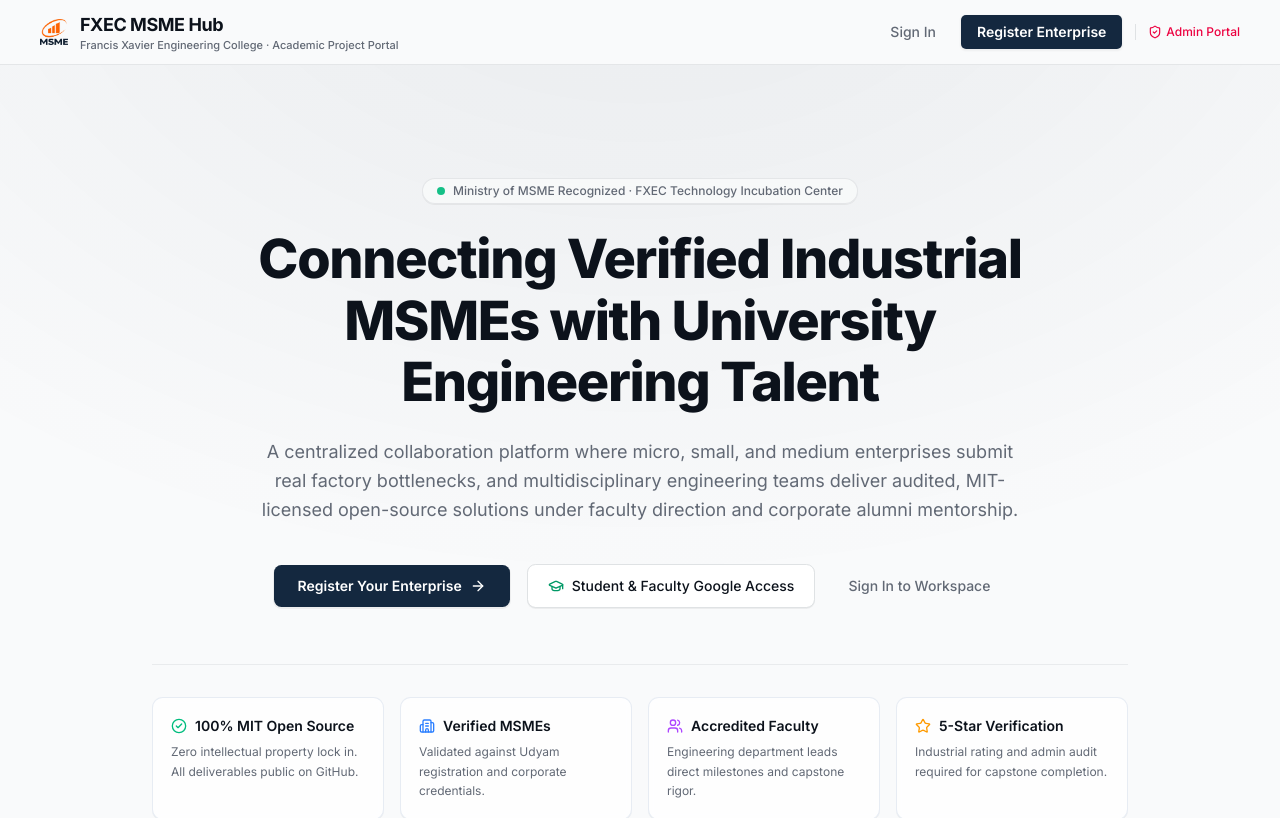
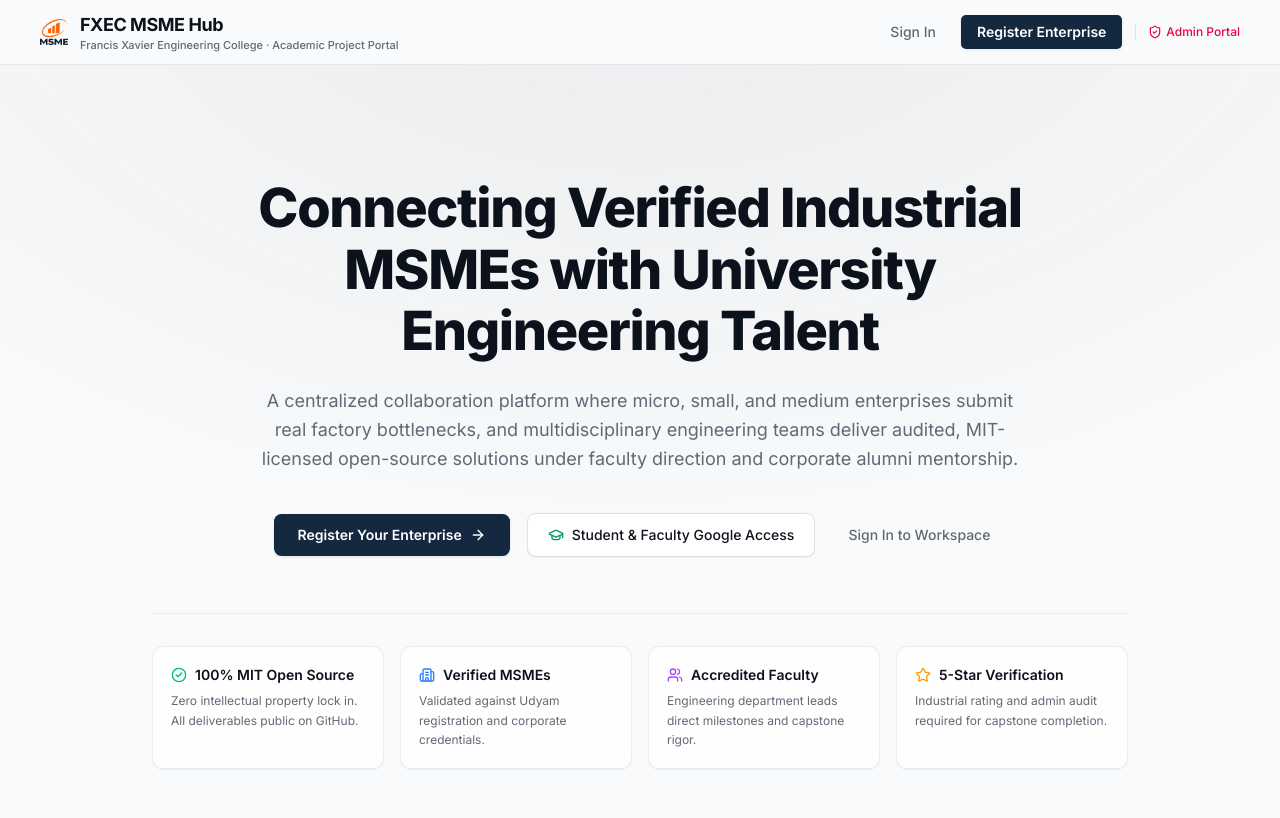
Before and after one commit to EsakkiAnand/MSME-Hub, a Next.js app in the folder client/: page / in a window 1280 px wide. Shown: the top 818 px of the page. Built offline with nearby package versions, Linux system fonts and the light colour scheme.

Commit message:
feat(ui): remove accreditation badge pill from Home page hero

```diff
--- a/client/app/page.tsx
+++ b/client/app/page.tsx
@@ -75,12 +75,6 @@ export default function Home() {
           className="relative border-b border-border/60 bg-[radial-gradient(ellipse_80%_80%_at_50%_-20%,rgba(20,40,63,0.07),rgba(255,255,255,0))] dark:bg-[radial-gradient(ellipse_80%_80%_at_50%_-20%,rgba(56,189,248,0.08),rgba(0,0,0,0))] py-16 sm:py-24 md:py-28"
         >
           <div className="container mx-auto max-w-5xl px-4 sm:px-6 text-center">
-            {/* Government & Institutional Accreditation Tag */}
-            <div className="inline-flex items-center gap-2 rounded-full border border-border/80 bg-background/80 px-3.5 py-1 text-xs font-medium text-muted-foreground shadow-2xs mb-6 backdrop-blur-xs hover:border-slate-300 dark:hover:border-slate-700 transition-colors">
-              <span className="size-2 rounded-full bg-emerald-500 animate-pulse" />
-              <span>Ministry of MSME Recognized · FXEC Technology Incubation Center</span>
-            </div>
-
             {/* Main Headline */}
             <h1 className="text-3xl sm:text-4xl md:text-5xl lg:text-[54px] font-extrabold tracking-tight text-foreground leading-[1.14] max-w-4xl mx-auto">
               Connecting Verified Industrial MSMEs with University Engineering Talent
```
